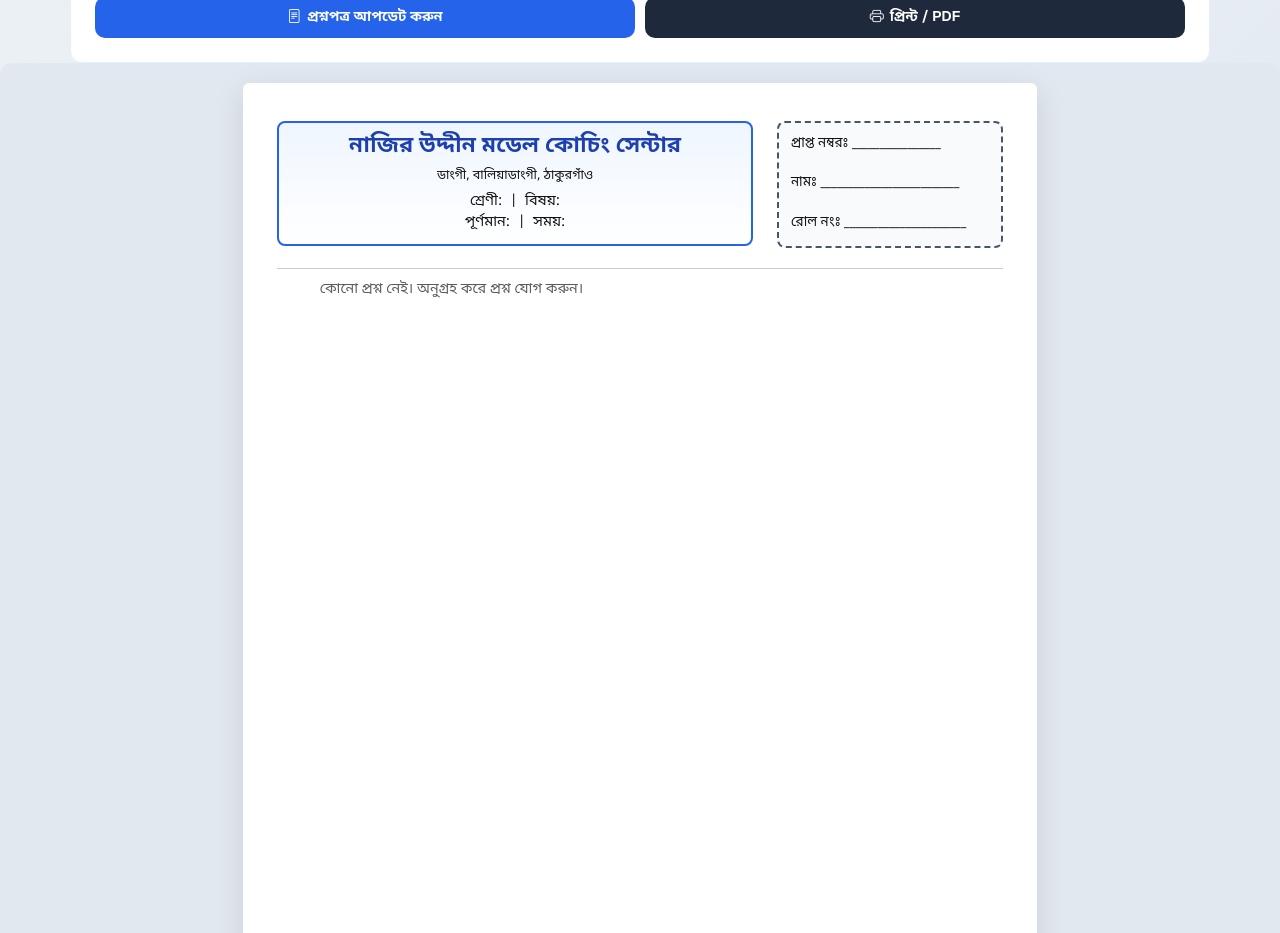
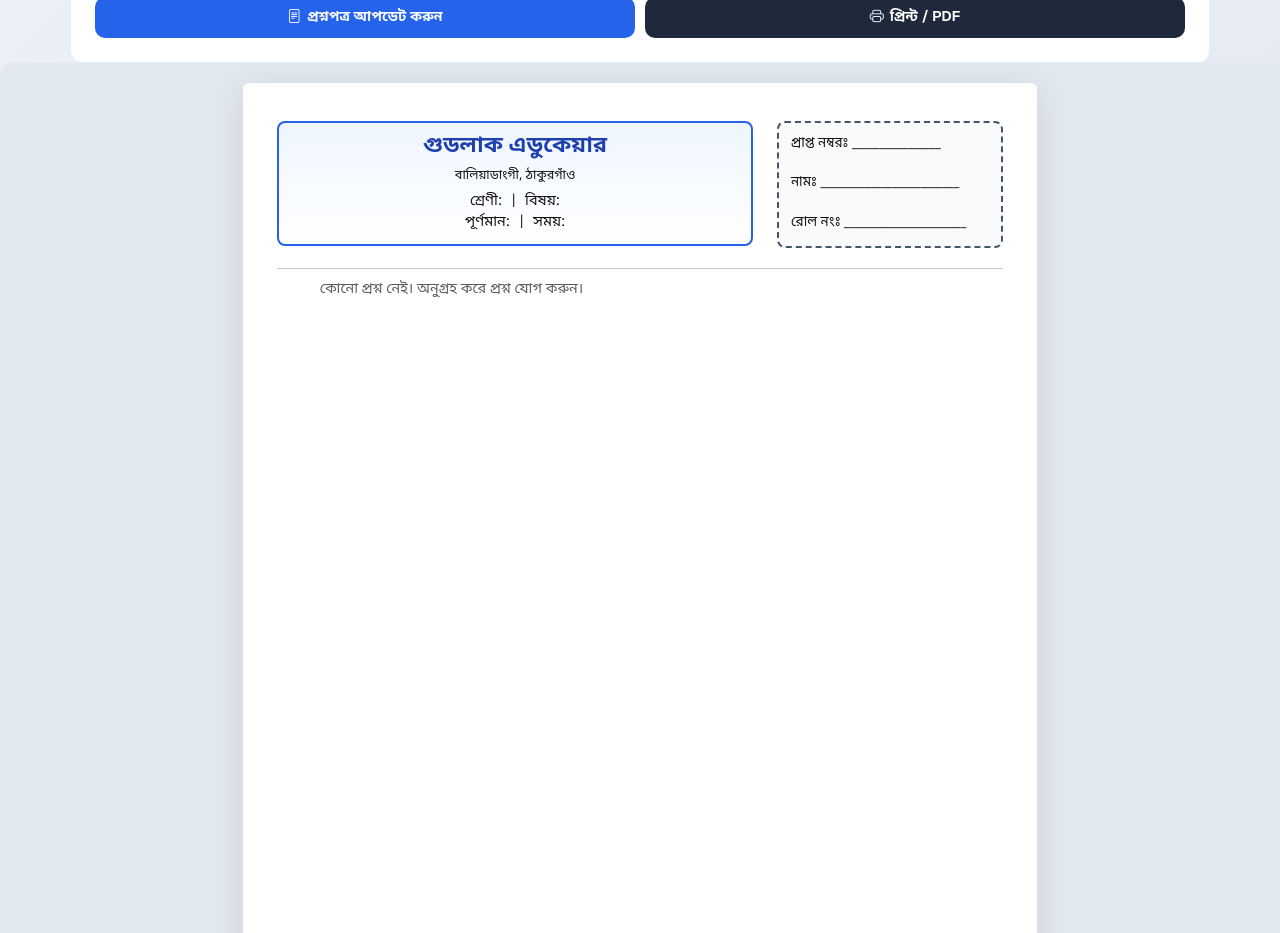
Before and after one commit to sawon-21/questionmaker, a React (Vite) app: page / in a window 1280 px wide. Shown: the part 1160-2093 px from the top of the page. Built offline with nearby package versions, Linux system fonts and the light colour scheme.

Commit message:
Update header text and location in App component

```diff
--- a/src/App.tsx
+++ b/src/App.tsx
@@ -719,8 +719,8 @@
           <div className="row mb-2">
             <div className="col-8">
               <div className="paper-header text-center">
-                <h4>নাজির উদ্দীন মডেল কোচিং সেন্টার</h4>
-                <small>ডাংগী, বালিয়াডাংগী, ঠাকুরগাঁও</small>
+                <h4>গুডলাক এডুকেয়ার</h4>
+                <small> বালিয়াডাংগী, ঠাকুরগাঁও</small>
                 <div id="showExam" className="fw-bold" style={{ fontSize: '1.15rem' }}>{formData.examName}</div>
                 <div className="mt-1">
                   শ্রেণী: <b id="showClass">{formData.className}</b> &nbsp;|&nbsp;
```
